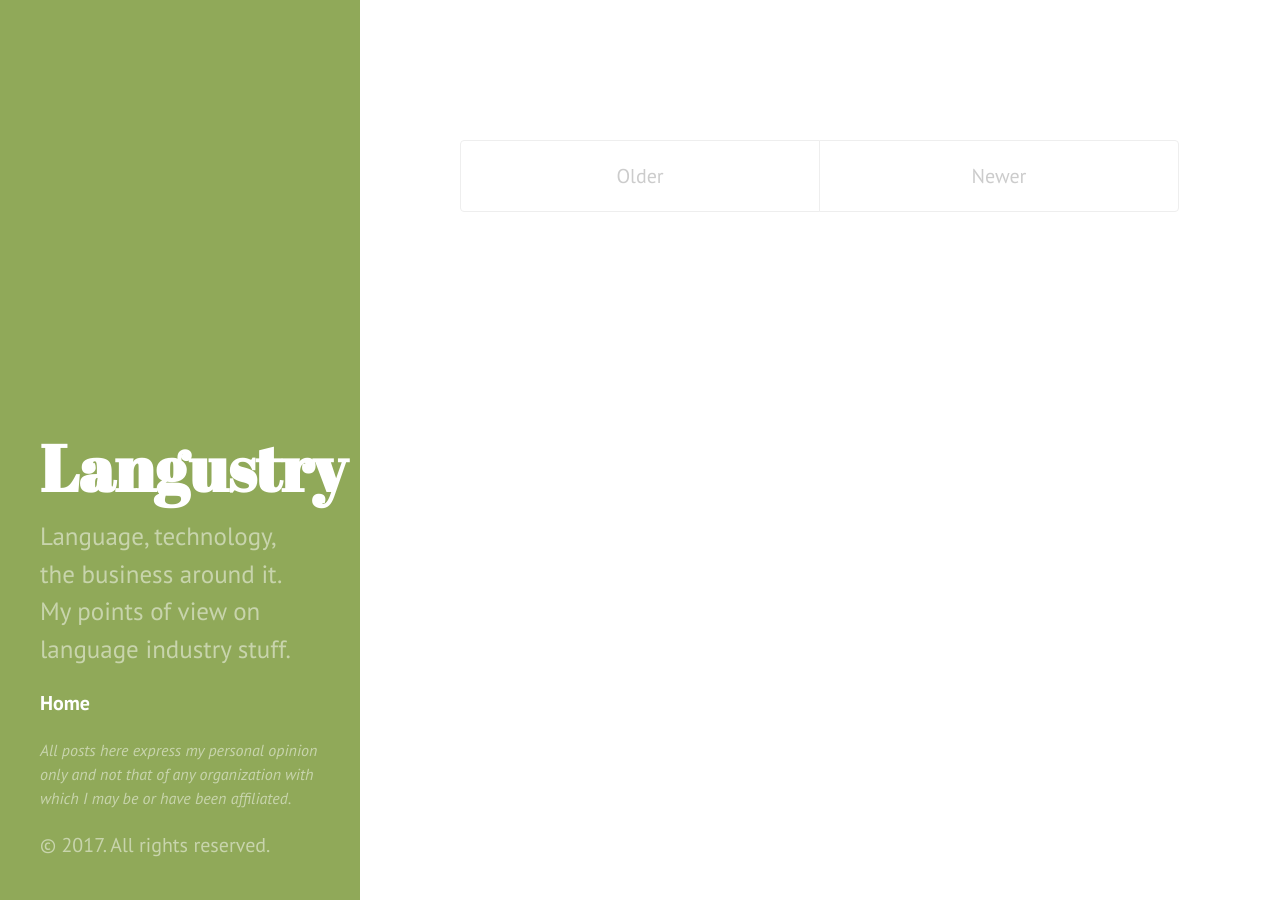
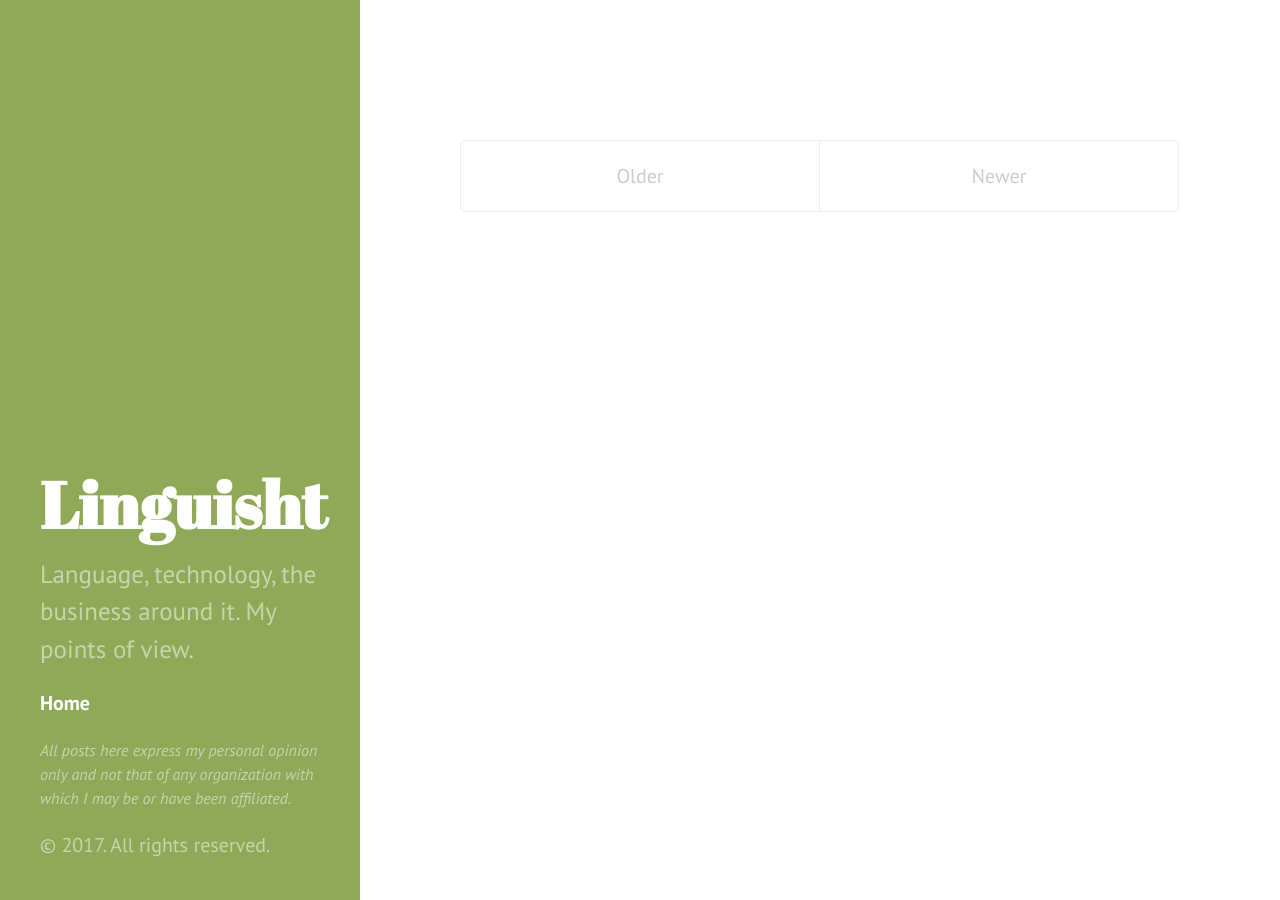
Before and after one commit to FredrikFolkeryd/Linguisht.github.io, a Jekyll site: the page built from index.html, in a window 1280 px wide. Built offline with Jekyll 4.4.1, drawn with Linux system fonts in a browser that asks for light colours; the list of posts is cut into pages by our own code.

Commit message:
Removed custom domain

```diff
--- a/_config.yml
+++ b/_config.yml
@@ -1,9 +1,9 @@
 excerpt_separator: <!--more-->
 highlighter: rouge
 markdown: kramdown
-url: http://langustry.com
-baseurl: http://langustry.com/
-title: Langustry
-tagline: Language industry observations
-description: "Language, technology,<br/>the business around it.<br/>My points of view on language industry stuff."
+url: http://linguisht.github.io
+baseurl: http://linguisht.github.io/
+title: Linguisht
+tagline: Language and technology
+description: "Language, technology, the business around it. My points of view."
 paginate: 5
--- a/_posts/2015-07-29-hello-world.markdown
+++ b/_posts/2015-07-29-hello-world.markdown
@@ -3,6 +3,6 @@ published: false
 title: Hello world
 layout: post
 ---
-This is a test post for my new blog. The blog is hosted on [Github Pages](http://pages.github.com/). Be nice. Give credit. Share, don't steal :)
-
-By the way, this blog is powered by [tinypress.co](https://tinypress.co).
+This is a test post for my new blog. The blog is hosted on [Github Pages](http://pages.github.com/).
+<!--more-->
+This site was originally created by tinypress.co.
```
Also changed, not shown: 1 other file.
